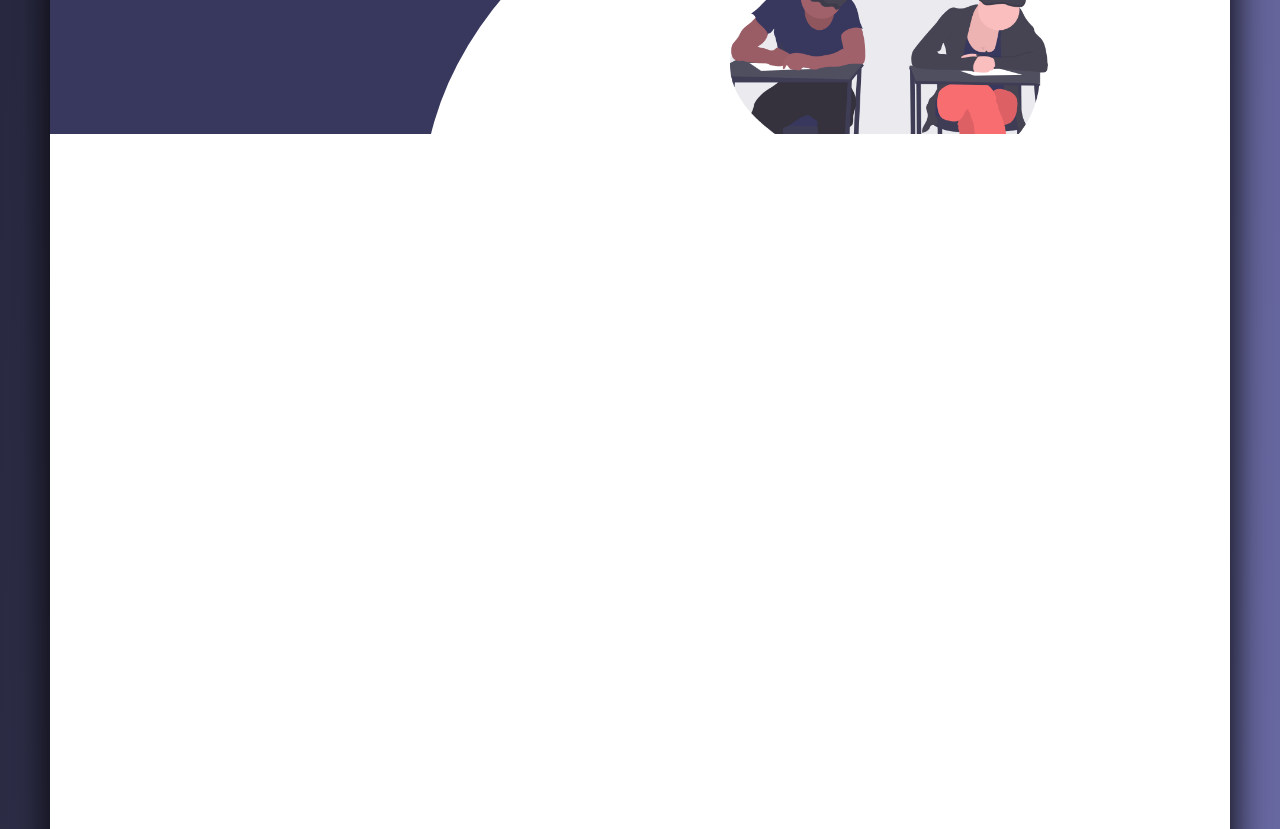
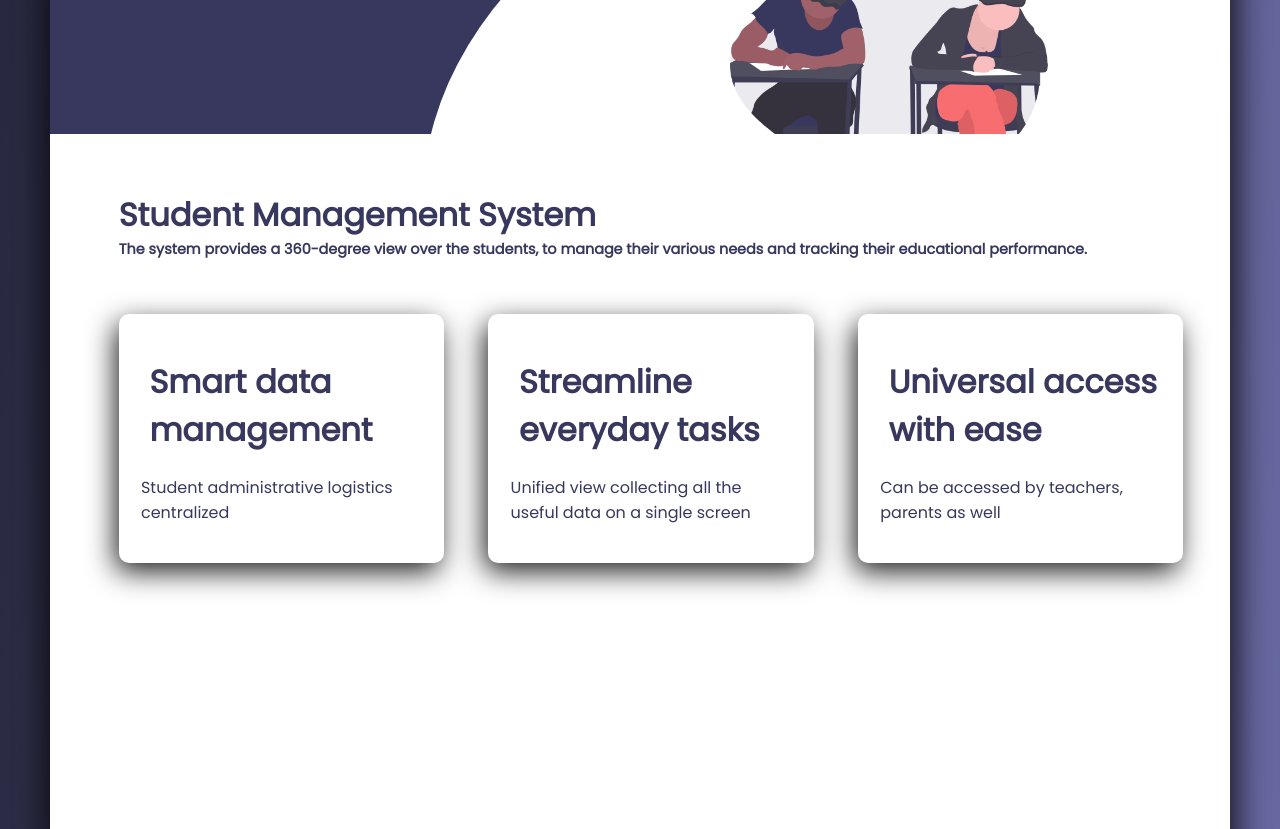
Before and after one commit to Ndu-Systems/student-io, an Angular app: page /#/ in a window 1280 px wide. Shown: the part 620-1449 px from the top of the page. Built offline with nearby package versions, Linux system fonts and the light colour scheme.

Commit message:
about us

```diff
--- a/src/app/views/home/home-routing.module.ts
+++ b/src/app/views/home/home-routing.module.ts
@@ -1,10 +1,11 @@
+import { AboutUsectionComponent } from './index/home-page-sections/about-usection/about-usection.component';
 import { IndexComponent } from "./index/index.component";
 import { LoginComponent } from "./login/login.component";
 import { NgModule } from "@angular/core";
 import { Routes, RouterModule } from "@angular/router";
 import { HomeComponent } from "./home.component";
 
-export const declarations = [HomeComponent, LoginComponent, IndexComponent];
+export const declarations = [HomeComponent, LoginComponent, IndexComponent,AboutUsectionComponent];
 const routes: Routes = [
   {
     path: "",
--- /dev/null
+++ b/src/app/views/home/index/home-page-sections/about-usection/about-usection.component.html
@@ -0,0 +1,43 @@
+<div class="about-us">
+  <h1>
+    Student Management System
+    <span class="small">The system provides a 360-degree view over the students, to manage their various needs and
+      tracking their educational performance.</span>
+  </h1>
+
+  <div class="cards">
+    <div class="card card-1">
+      <h1>
+        Smart data management
+      </h1>
+      <p>
+        Student administrative logistics centralized
+      </p>
+    </div>
+    <div class="card card-2">
+      <h1>
+        Streamline everyday tasks
+      </h1>
+      <p>
+        Unified view collecting all the useful data on a single screen
+      </p>
+    </div>
+    <div class="card card-3">
+      <h1>
+        Universal access with ease
+      </h1>
+      <p>
+        Can be accessed by teachers, parents as well
+      </p>
+    </div>
+  </div>
+
+  <!-- <div class="on-offer">
+    <h1>
+        On Offer
+      <span class="small">
+          Significant Advantages of using STUDENT-IO
+      </span>
+    </h1>
+  </div> -->
+</div>
--- /dev/null
+++ b/src/app/views/home/index/home-page-sections/about-usection/about-usection.component.scss
@@ -0,0 +1,33 @@
+.about-us{
+    padding: 3%;
+    position: relative;
+    color: #38385F;
+
+    h1{
+        padding-left: 3%;
+        .small{
+            font-size: 45%;
+            display: block;
+        }
+    }
+}
+
+.cards{
+    width: 100%;
+    padding: 1%;
+    display: flex;
+
+    .card{
+        width: 30%;
+        flex: 1;
+        margin: 2%;
+        background: #fff;
+        padding: 2%;
+        border-radius: 10px;
+
+        -webkit-box-shadow: -4px 9px 29px -1px rgba(26,26,26,1);
+        -moz-box-shadow: -4px 9px 29px -1px rgba(26,26,26,1);
+        box-shadow: -4px 9px 29px -1px rgba(26,26,26,1);
+
+    }
+}
--- /dev/null
+++ b/src/app/views/home/index/home-page-sections/about-usection/about-usection.component.ts
@@ -0,0 +1,15 @@
+import { Component, OnInit } from '@angular/core';
+
+@Component({
+  selector: 'app-about-usection',
+  templateUrl: './about-usection.component.html',
+  styleUrls: ['./about-usection.component.scss']
+})
+export class AboutUsectionComponent implements OnInit {
+
+  constructor() { }
+
+  ngOnInit() {
+  }
+
+}
--- a/src/app/views/home/index/index.component.html
+++ b/src/app/views/home/index/index.component.html
@@ -22,7 +22,9 @@
       </div>
     </div>
   </div>
-  <div class="section about"></div>
+  <div class="section about">
+    <app-about-usection></app-about-usection>
+  </div>
   <div class="section services"></div>
   <div class="section footer"></div>
 </div>
```
Also changed, not shown: 1 other file (tests, documents, lock files or other folders).
